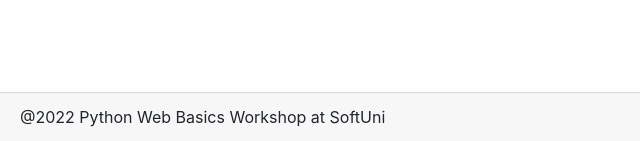
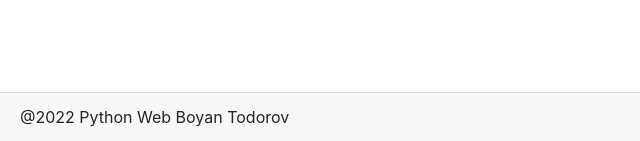
Before and after one commit to boyan95/petstagram, a Django app: page /accounts/edit-password/ in a window 1280 px wide. Shown: the part 659-800 px from the top of the page, without its empty margins (0-640 px from the left). Run offline with Django 4.2, Linux system fonts and the light colour scheme; the visitor is signed in with stand-in values (Sample User, id 1); some libraries are stand-ins or nearby versions.

Commit message:
fix base.html

```diff
--- a/petstagram/templates/base/base.html
+++ b/petstagram/templates/base/base.html
@@ -59,7 +59,7 @@
 {% endblock %}
 <!-- Page Footer -->
 <footer class="fixed-bottom card-footer ">
-    <div>@2022 Python Web Basics Workshop at SoftUni</div>
+    <div>@2022 Python Web Boyan Todorov</div>
 </footer>
 <!-- End Page Footer -->
 
```
